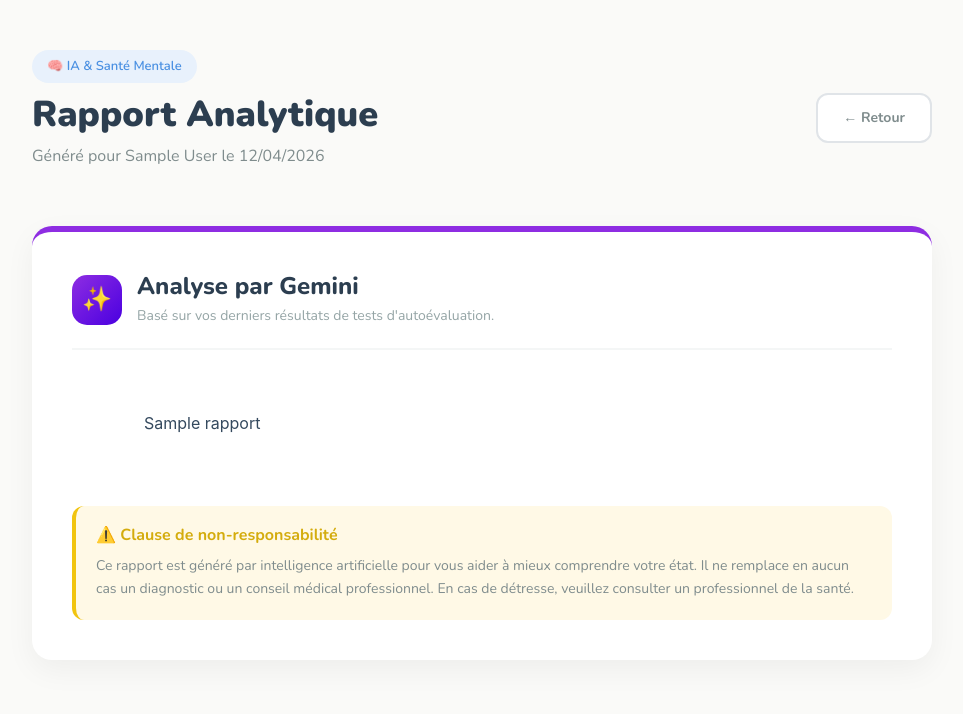
After one commit to MedAdamDerouich/Esprit--PIDEV---3A18---2526---MindBloom-, a Symfony app: template templates/resultat_test/rapport.html.twig in a window 1280 px wide. The commit adds this page. Shown: the top 714 px of the page, without its empty margins (158-1121 px from the left). Run offline with Twig, Linux system fonts and the light colour scheme; the template is opened without the code that fills it: most values are stand-ins (such as "Sample title", 1, 10 or a date in 2020); some libraries are stand-ins or nearby versions.

Commit message:
integration de l'IA

```diff
--- a/config/services.yaml
+++ b/config/services.yaml
@@ -36,6 +36,10 @@ services:
         arguments:
             $apdfApiKey: '%env(APDF_API_KEY)%'
 
+    App\Service\GeminiReportService:
+        arguments:
+            $apiKey: '%env(GEMINI_API_KEY_3)%'
+
     Symfony\Component\Security\Http\Authenticator\FormLoginAuthenticator:
         alias: security.authenticator.form_login.main
         public: true
--- /dev/null
+++ b/templates/resultat_test/rapport.html.twig
@@ -0,0 +1,46 @@
+{% extends 'base.html.twig' %}
+
+{% block title %}Rapport Analytique — MindBloom{% endblock %}
+
+{% block body %}
+<div style="background:#FAFAF8; min-height: calc(100vh - 85px); padding: 50px;">
+    <div style="max-width: 900px; margin: 0 auto;">
+
+        <div style="display: flex; justify-content: space-between; align-items: center; margin-bottom: 40px;">
+            <div>
+                <span style="display:inline-block;background:#E8F1FC;color:#4A90E2;border-radius:20px;padding:6px 15px;font-size:13px;margin-bottom:10px;font-weight:600;">
+                    🧠 IA & Santé Mentale
+                </span>
+                <h1 style="font-size:36px;font-weight:900;color:#2C3E50;">Rapport Analytique</h1>
+                <p style="color: #7F8C8D; font-size: 16px; margin-top: 5px;">Généré pour {{ patient.fullName }} le {{ "now"|date("d/m/Y") }}</p>
+            </div>
+
+            <a href="{{ path('app_resultat_test_mes_resultats') }}" style="background: white; color: #7F8C8D; padding: 12px 25px; border-radius: 12px; font-weight: 700; text-decoration: none; border: 2px solid #E0E4E8; transition: all 0.2s;" onmouseover="this.style.background='#F4F6F6'" onmouseout="this.style.background='white'">
+                ← Retour
+            </a>
+        </div>
+
+        <div style="background: white; border-radius: 20px; padding: 40px; box-shadow: 0 10px 30px rgba(0,0,0,0.05); border-top: 6px solid #8E2DE2;">
+            <div style="display: flex; align-items: center; gap: 15px; margin-bottom: 30px; border-bottom: 2px solid #F4F6F6; padding-bottom: 20px;">
+                <div style="background: linear-gradient(135deg, #8E2DE2, #4A00E0); color: white; width: 50px; height: 50px; border-radius: 15px; display: flex; align-items: center; justify-content: center; font-size: 24px;">
+                    ✨
+                </div>
+                <div>
+                    <h2 style="font-size: 24px; font-weight: 800; color: #2C3E50; margin: 0;">Analyse par Gemini</h2>
+                    <p style="color: #95A5A6; font-size: 14px; margin: 5px 0 0 0;">Basé sur vos derniers résultats de tests d'autoévaluation.</p>
+                </div>
+            </div>
+
+            <div style="font-size: 16px; line-height: 1.8; color: #34495E; white-space: pre-wrap; font-family: 'Inter', system-ui, sans-serif;">
+                {{ rapport }}
+            </div>
+
+            <div style="margin-top: 40px; padding: 20px; background: #FFF9E6; border-radius: 12px; border-left: 4px solid #F1C40F;">
+                <h4 style="font-size: 16px; font-weight: 700; color: #D4AC0D; margin: 0 0 10px 0;">⚠️ Clause de non-responsabilité</h4>
+                <p style="font-size: 14px; color: #7F8C8D; margin: 0; line-height: 1.6;">Ce rapport est généré par intelligence artificielle pour vous aider à mieux comprendre votre état. Il ne remplace en aucun cas un diagnostic ou un conseil médical professionnel. En cas de détresse, veuillez consulter un professionnel de la santé.</p>
+            </div>
+        </div>
+
+    </div>
+</div>
+{% endblock %}
```
Also changed, not shown: src/Controller/ResultatTestController.php (+45 -0 lines), src/Service/GeminiReportService.php (added, +64 -0 lines), templates/resultat_test/mes_resultats.html.twig (+10 -3 lines).
